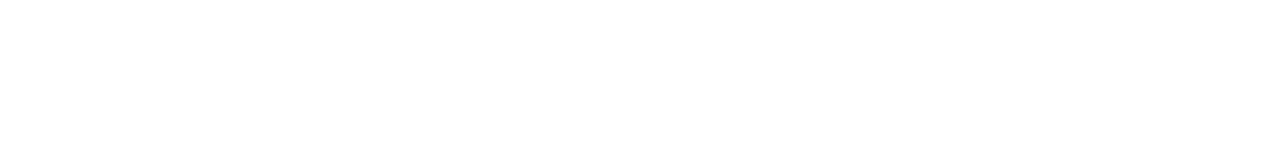
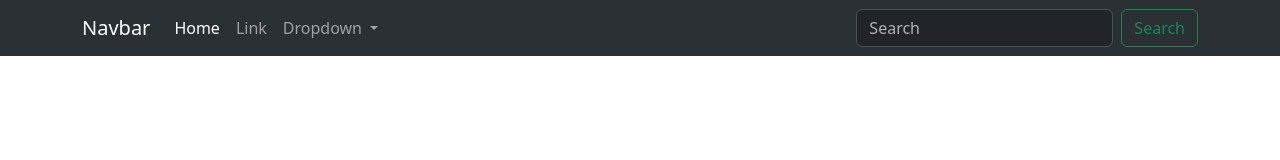
Before and after one commit to ufukseckinkorkut/first-bootstrap-project, a plain HTML site: page index.html in a window 1280 px wide. Drawn offline with nearby package versions, Linux system fonts and the light colour scheme.

Commit message:
added navbar section

```diff
--- a/index.html
+++ b/index.html
@@ -12,12 +12,46 @@
 
 <body>
 
+<!-- Navbar Section Start -->
+<nav class="navbar navbar-expand-lg bg-body-tertiary bg-dark" data-bs-theme="dark">
+    <div class="container">
+      <a class="navbar-brand" href="#">Navbar</a>
+      <button class="navbar-toggler" type="button" data-bs-toggle="collapse" data-bs-target="#navbarSupportedContent" aria-controls="navbarSupportedContent" aria-expanded="false" aria-label="Toggle navigation">
+        <span class="navbar-toggler-icon"></span>
+      </button>
+      <div class="collapse navbar-collapse" id="navbarSupportedContent">
+        <ul class="navbar-nav me-auto mb-2 mb-lg-0">
+          <li class="nav-item">
+            <a class="nav-link active" aria-current="page" href="#">Home</a>
+          </li>
+          <li class="nav-item">
+            <a class="nav-link" href="#">Link</a>
+          </li>
+          <li class="nav-item dropdown">
+            <a class="nav-link dropdown-toggle" href="#" role="button" data-bs-toggle="dropdown" aria-expanded="false">
+              Dropdown
+            </a>
+            <ul class="dropdown-menu">
+              <li><a class="dropdown-item" href="#">Action</a></li>
+              <li><a class="dropdown-item" href="#">Another action</a></li>
+              <li><hr class="dropdown-divider"></li>
+              <li><a class="dropdown-item" href="#">Something else here</a></li>
+            </ul>
+          </li>
+        </ul>
+        <form class="d-flex" role="search">
+          <input class="form-control me-2" type="search" placeholder="Search" aria-label="Search">
+          <button class="btn btn-outline-success" type="submit">Search</button>
+        </form>
+      </div>
+    </div>
+  </nav>
+<!-- Navbar Section End -->
 
 
 
 
-
-    <script src="https://cdn.jsdelivr.net/npm/bootstrap@5.3.3/dist/js/bootstrap.bundle.min.js"
+<script src="https://cdn.jsdelivr.net/npm/bootstrap@5.3.3/dist/js/bootstrap.bundle.min.js"
         integrity="sha384-YvpcrYf0tY3lHB60NNkmXc5s9fDVZLESaAA55NDzOxhy9GkcIdslK1eN7N6jIeHz"
         crossorigin="anonymous"></script>
 </body>
```
